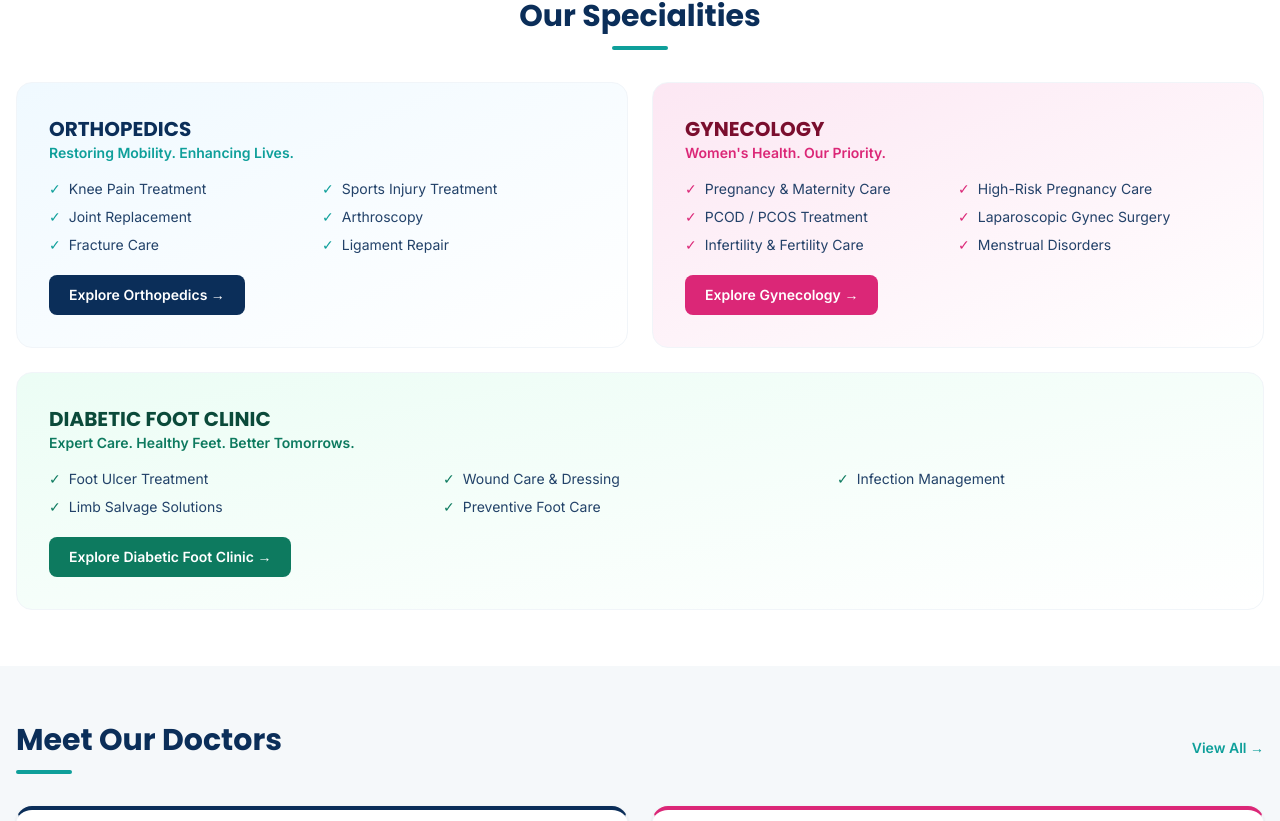
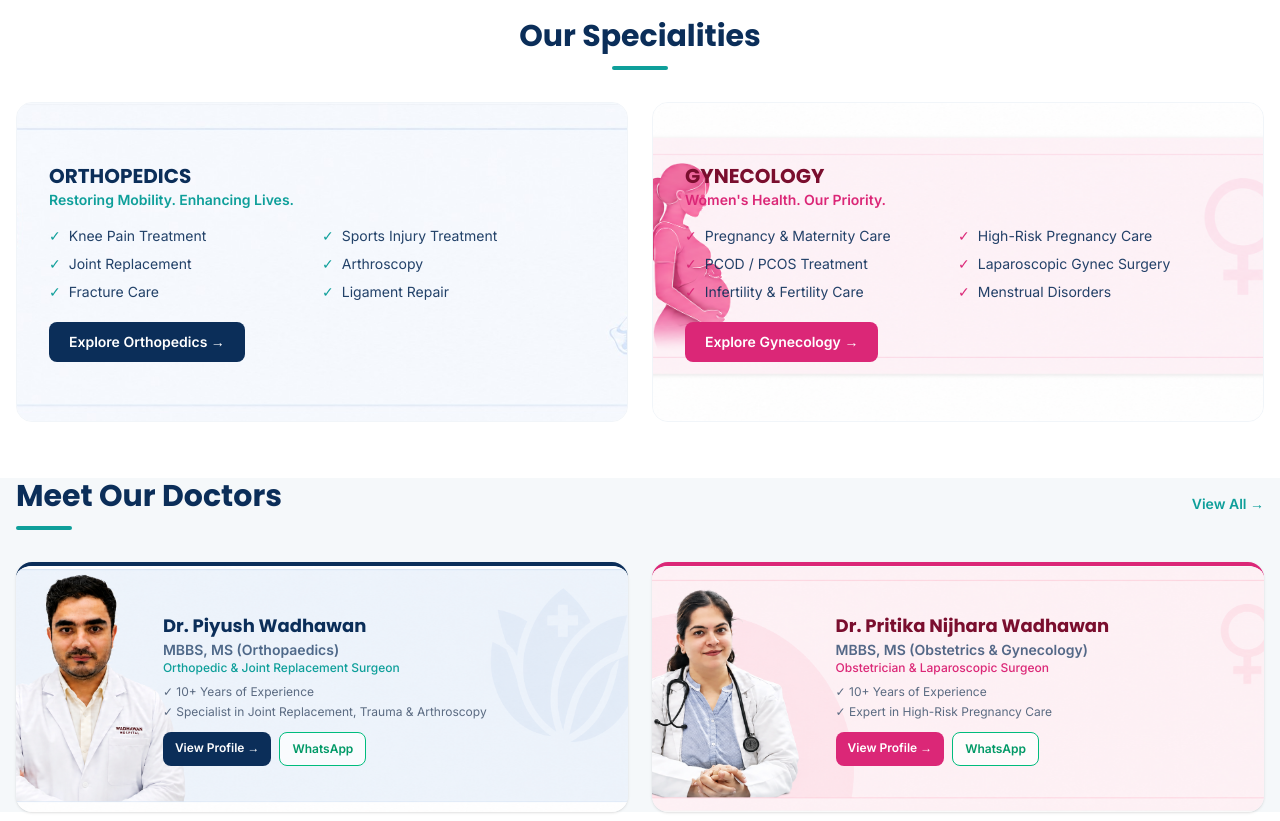
Before and after one commit to Shivam-hr/Wadhawan_Hospiital, a Next.js app: page / in a window 1280 px wide. Shown: the part 1259-2080 px from the top of the page. Built offline with nearby package versions, Linux system fonts and the light colour scheme.

Commit message:
update about us page

```diff
--- a/app/page.js
+++ b/app/page.js
@@ -14,7 +14,7 @@ export default function HomePage() {
       <section className="bg-gradient-to-br from-sky-50 to-white border-b border-slate-100">
         <div className="relative w-full aspect-[1983/793]">
           <Image
-            src="/images/hero-banner.png"
+            src="/images/home/hero-banner.png"
             alt="Dr. Piyush & Dr. Pritika Wadhawan outside Wadhawan Hospital"
             fill
             priority
@@ -85,31 +85,51 @@ export default function HomePage() {
       </section>
 
       {/* SPECIALITIES strip */}
+      {/* SPECIALITIES */}
       <section className="mx-auto max-w-7xl px-4 py-14">
         <SectionHeading title="Our Specialities" />
         <div className="grid md:grid-cols-2 gap-6 mt-8">
-          <div className="bg-gradient-to-br from-sky-50 to-white rounded-2xl p-6 md:p-8 border border-slate-100">
-            <h3 className="font-display text-xl font-bold text-navy">ORTHOPEDICS</h3>
-            <p className="text-teal font-semibold text-sm mb-4">Restoring Mobility. Enhancing Lives.</p>
-            <ul className="grid grid-cols-2 gap-y-2 text-sm text-navy/90 mb-5">
+          <div className="relative rounded-2xl overflow-hidden border border-slate-100 min-h-[300px] sm:min-h-[280px] md:min-h-[320px]">
+            <Image
+              src="/images/home/ortho.jpg"
+              alt="Orthopedics — knee joint illustration"
+              fill
+              className="object-cover"
+              sizes="(min-width: 768px) 50vw, 100vw"
+            />
+            <div className="relative z-10 h-full flex flex-col justify-center p-6 md:p-8 pl-[27%] sm:pl-[24%]">
+              <h3 className="font-display text-lg sm:text-xl font-bold text-navy">ORTHOPEDICS</h3>
+              <p className="text-teal font-semibold text-xs sm:text-sm mb-3 sm:mb-4">Restoring Mobility. Enhancing Lives.</p>
+              <ul className="grid grid-cols-2 gap-y-1.5 sm:gap-y-2 text-[11px] sm:text-sm text-navy/90 mb-4 sm:mb-5">
                 {["Knee Pain Treatment", "Sports Injury Treatment", "Joint Replacement", "Arthroscopy", "Fracture Care", "Ligament Repair"].map((i) => (
-                <li key={i} className="flex items-center gap-2"><span className="text-teal">✓</span>{i}</li>
+                  <li key={i} className="flex items-center gap-1.5 sm:gap-2"><span className="text-teal">✓</span>{i}</li>
                 ))}
               </ul>
-            <Link href="/orthopedics" className="inline-flex items-center gap-2 bg-navy hover:bg-navy-dark text-white text-sm font-semibold rounded-lg px-5 py-2.5">Explore Orthopedics →</Link>
+              <Link href="/orthopedics" className="self-start inline-flex items-center gap-2 bg-navy hover:bg-navy-dark text-white text-xs sm:text-sm font-semibold rounded-lg px-4 py-2 sm:px-5 sm:py-2.5">Explore Orthopedics →</Link>
             </div>
-          <div className="bg-gradient-to-br from-pink-light to-white rounded-2xl p-6 md:p-8 border border-slate-100">
-            <h3 className="font-display text-xl font-bold text-maroon">GYNECOLOGY</h3>
-            <p className="text-pink font-semibold text-sm mb-4">Women&apos;s Health. Our Priority.</p>
-            <ul className="grid grid-cols-2 gap-y-2 text-sm text-navy/90 mb-5">
+          </div>
+
+          <div className="relative rounded-2xl overflow-hidden border border-slate-100 min-h-[300px] sm:min-h-[280px] md:min-h-[320px]">
+            <Image
+              src="/images/home/gynecology.png"
+              alt="Gynecology — pregnancy illustration"
+              fill
+              className="object-cover"
+              sizes="(min-width: 768px) 50vw, 100vw"
+            />
+            <div className="relative z-10 h-full flex flex-col justify-center p-6 md:p-8 pl-[24%] sm:pl-[21%]">
+              <h3 className="font-display text-lg sm:text-xl font-bold text-maroon">GYNECOLOGY</h3>
+              <p className="text-pink font-semibold text-xs sm:text-sm mb-3 sm:mb-4">Women&apos;s Health. Our Priority.</p>
+              <ul className="grid grid-cols-2 gap-y-1.5 sm:gap-y-2 text-[11px] sm:text-sm text-navy/90 mb-4 sm:mb-5">
                 {["Pregnancy & Maternity Care", "High-Risk Pregnancy Care", "PCOD / PCOS Treatment", "Laparoscopic Gynec Surgery", "Infertility & Fertility Care", "Menstrual Disorders"].map((i) => (
-                <li key={i} className="flex items-center gap-2"><span className="text-pink">✓</span>{i}</li>
+                  <li key={i} className="flex items-center gap-1.5 sm:gap-2"><span className="text-pink">✓</span>{i}</li>
                 ))}
               </ul>
-            <Link href="/gynecology" className="inline-flex items-center gap-2 bg-pink hover:bg-maroon text-white text-sm font-semibold rounded-lg px-5 py-2.5">Explore Gynecology →</Link>
+              <Link href="/gynecology" className="self-start inline-flex items-center gap-2 bg-pink hover:bg-maroon text-white text-xs sm:text-sm font-semibold rounded-lg px-4 py-2 sm:px-5 sm:py-2.5">Explore Gynecology →</Link>
             </div>
           </div>
-        <div className="bg-gradient-to-br from-emerald-50 to-white rounded-2xl p-6 md:p-8 border border-slate-100 mt-6">
+        </div>
+        {/* <div className="bg-gradient-to-br from-emerald-50 to-white rounded-2xl p-6 md:p-8 border border-slate-100 mt-6">
           <h3 className="font-display text-xl font-bold text-green">DIABETIC FOOT CLINIC</h3>
           <p className="text-emerald font-semibold text-sm mb-4">Expert Care. Healthy Feet. Better Tomorrows.</p>
           <ul className="grid sm:grid-cols-2 md:grid-cols-3 gap-y-2 text-sm text-navy/90 mb-5">
@@ -118,11 +138,52 @@ export default function HomePage() {
             ))}
           </ul>
           <Link href="/diabetic-foot-clinic" className="inline-flex items-center gap-2 bg-emerald hover:bg-green text-white text-sm font-semibold rounded-lg px-5 py-2.5">Explore Diabetic Foot Clinic →</Link>
+        </div> */}
+      </section>
+
+      {/* DOCTORS */}
+      <section className="bg-mist py-0">
+        <div className="mx-auto max-w-7xl px-4">
+          <div className="flex items-center justify-between">
+            <SectionHeading title="Meet Our Doctors" center={false} />
+            <Link href="/doctors" className="text-teal font-semibold text-sm hidden sm:block">View All →</Link>
+          </div>
+          <div className="grid md:grid-cols-2 gap-6 mt-8">
+            {doctors.map((doc) => {
+              const isMaroon = doc.theme === "maroon";
+              return (
+                <div
+                  key={doc.slug}
+                  className={`relative rounded-2xl overflow-hidden border-t-4 shadow-sm min-h-[270px] sm:min-h-[250px] ${isMaroon ? "border-t-pink" : "border-t-navy"}`}
+                >
+                  <Image
+                    src={isMaroon ? "/images/home/dr-gyno.png" : "/images/home/dr-ortho.png"}
+                    alt={doc.name}
+                    fill
+                    className="object-cover"
+                    sizes="(min-width: 768px) 50vw, 100vw"
+                  />
+                  <div className={`relative z-10 h-full flex flex-col justify-center p-5 sm:p-6 ${isMaroon ? "pl-[34%] sm:pl-[30%]" : "pl-[27%] sm:pl-[24%]"}`}>
+                    <h3 className={`font-display font-bold text-base sm:text-lg ${isMaroon ? "text-maroon" : "text-navy"}`}>{doc.name}</h3>
+                    <p className="text-xs sm:text-sm font-semibold text-navy/70">{doc.qualification}</p>
+                    <p className={`text-[11px] sm:text-xs font-medium mb-1.5 sm:mb-2 ${isMaroon ? "text-pink" : "text-teal"}`}>{doc.role}</p>
+                    <ul className="text-[10px] sm:text-xs text-slate space-y-0.5 sm:space-y-1 mb-2.5 sm:mb-3">
+                      {doc.points.slice(0, 2).map((p) => <li key={p}>✓ {p}</li>)}
+                    </ul>
+                    <div className="flex gap-2">
+                      <Link href={isMaroon ? "/gynecology" : "/orthopedics"} className={`text-[11px] sm:text-xs font-semibold text-white rounded-lg px-2.5 py-1.5 sm:px-3 sm:py-2 ${isMaroon ? "bg-pink" : "bg-navy"}`}>View Profile →</Link>
+                      <a href={waLink(`Hi, I'd like to consult ${doc.name}.`)} className="text-[11px] sm:text-xs font-semibold rounded-lg px-2.5 py-1.5 sm:px-3 sm:py-2 border border-emerald-500 text-emerald-600 bg-white/70">WhatsApp</a>
+                    </div>
+                  </div>
+                </div>
+              );
+            })}
+          </div>
         </div>
       </section>
 
       {/* DOCTORS strip */}
-      <section className="bg-mist py-14">
+      {/* <section className="bg-mist py-14">
         <div className="mx-auto max-w-7xl px-4">
           <div className="flex items-center justify-between">
             <SectionHeading title="Meet Our Doctors" center={false} />
@@ -148,7 +209,7 @@ export default function HomePage() {
             ))}
           </div>
         </div>
-      </section>
+      </section> */}
 
       {/* FACILITIES strip */}
       <section className="mx-auto max-w-7xl px-4 py-14">
```
Also changed, not shown: app/about/page.js (+125 -42 lines), lib/site-data.js, public/images/home/dr-ortho.png, public/images/home/ortho.jpg. Lines whose indentation alone changed are shown as unchanged.
